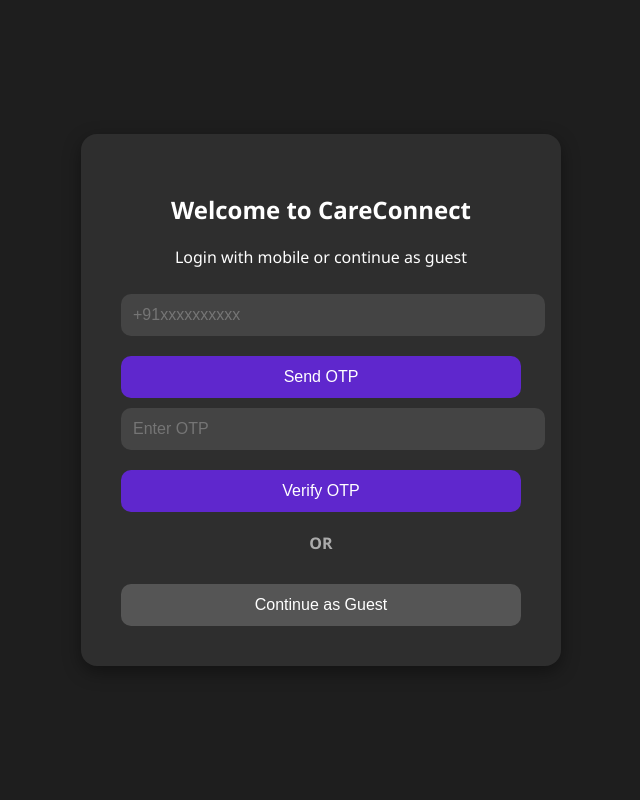
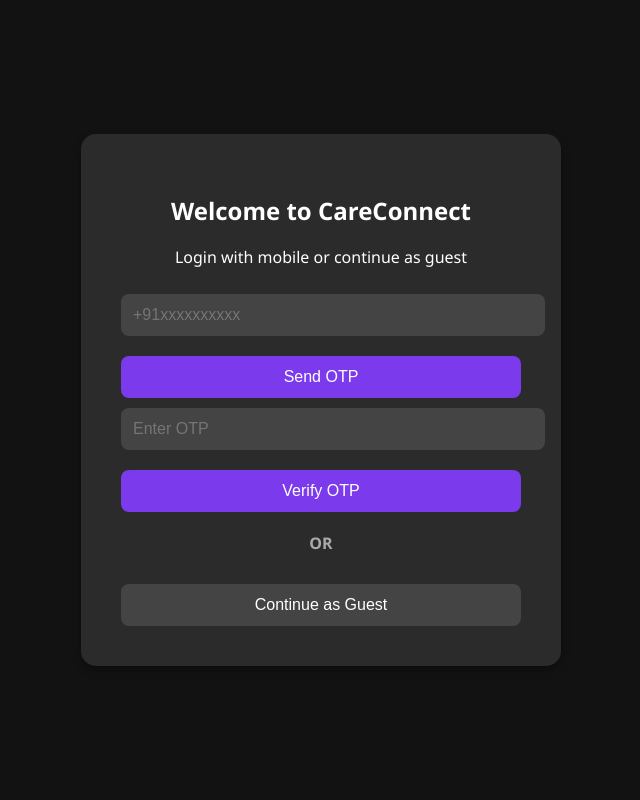
Before and after one commit to Pro1609/healthcare, a Flask app: page /login in a window 1280 px wide. Shown: the whole page, without its empty margins (319-959 px from the left). Run offline with Flask 3, Linux system fonts and the light colour scheme.

Commit message:
Update login.css

```diff
--- a/static/css/login.css
+++ b/static/css/login.css
@@ -1,28 +1,24 @@
 body {
   margin: 0;
+  padding: 0;
   font-family: 'Segoe UI', sans-serif;
-  background-color: #1e1e1e;
-  color: white;
+  background-color: #121212;
+  color: #fff;
   display: flex;
   align-items: center;
   justify-content: center;
   height: 100vh;
-  overflow-x: hidden;
+  overflow: hidden;
 }
 
 .login-container {
-  background-color: #2e2e2e;
+  background-color: #2b2b2b;
   padding: 40px;
-  border-radius: 16px;
-  box-shadow: 0 6px 18px rgba(0, 0, 0, 0.4);
+  border-radius: 15px;
+  box-shadow: 0 4px 10px rgba(0,0,0,0.3);
   width: 90%;
   max-width: 400px;
   text-align: center;
-  transition: all 0.3s ease;
-}
-
-h2 {
-  margin-bottom: 20px;
 }
 
 input[type="tel"],
@@ -31,27 +27,27 @@ input[type="text"] {
   padding: 12px;
   margin: 10px 0;
   border: none;
-  border-radius: 10px;
+  border-radius: 8px;
   font-size: 16px;
   background-color: #444;
   color: white;
 }
 
 button {
-  background-color: #5f27cd;
+  background-color: #7c3aed;
   color: white;
   border: none;
   padding: 12px;
   width: 100%;
   margin-top: 10px;
   font-size: 16px;
-  border-radius: 10px;
+  border-radius: 8px;
   cursor: pointer;
-  transition: background 0.3s ease;
+  transition: background 0.3s;
 }
 
 button:hover {
-  background-color: #7649e0;
+  background-color: #9b59b6;
 }
 
 .separator {
@@ -61,20 +57,21 @@ button:hover {
 }
 
 .guest-btn {
-  background-color: #555;
+  background-color: #444;
 }
 
 .guest-btn:hover {
-  background-color: #777;
+  background-color: #666;
 }
 
-@media screen and (max-width: 480px) {
+@media screen and (max-width: 600px) {
   .login-container {
-    padding: 30px 20px;
+    padding: 30px;
     width: 95%;
+    border-radius: 10px;
   }
-
-  input, button {
+  input,
+  button {
     font-size: 15px;
   }
 }
```
